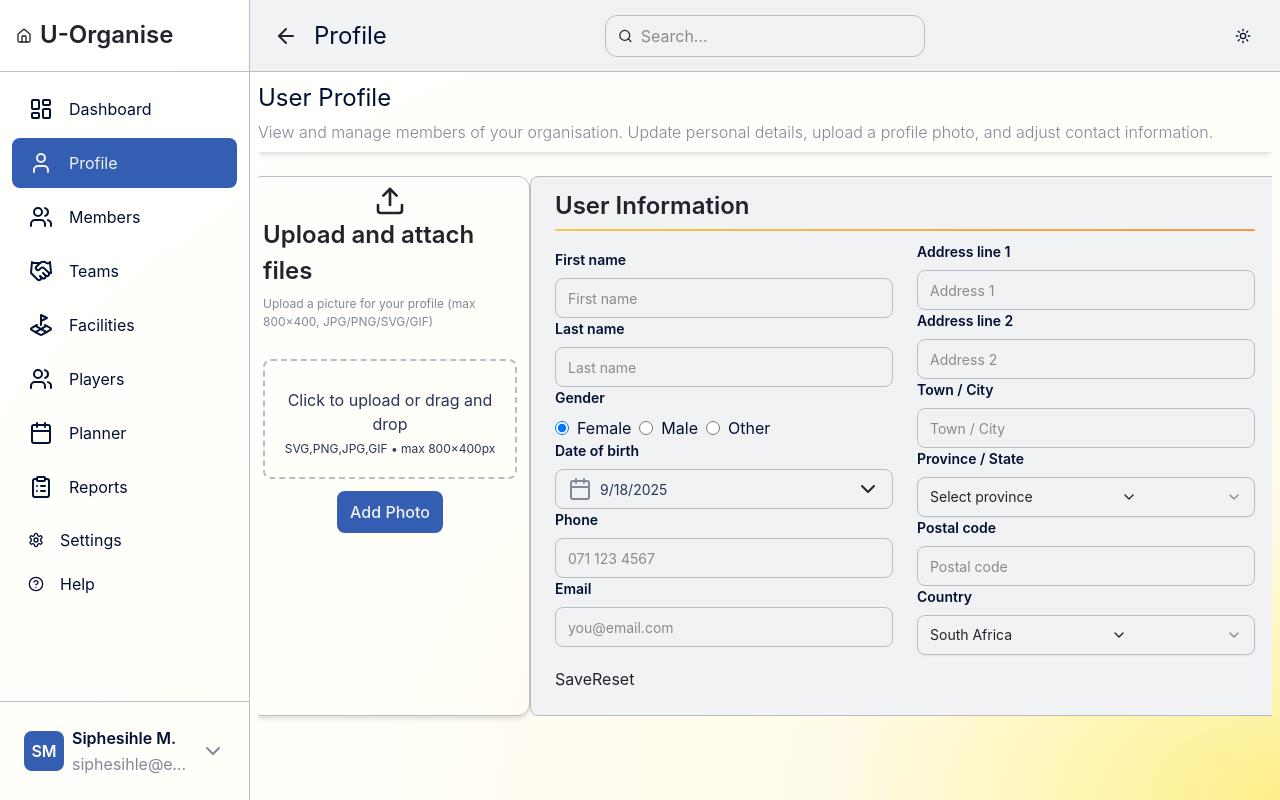
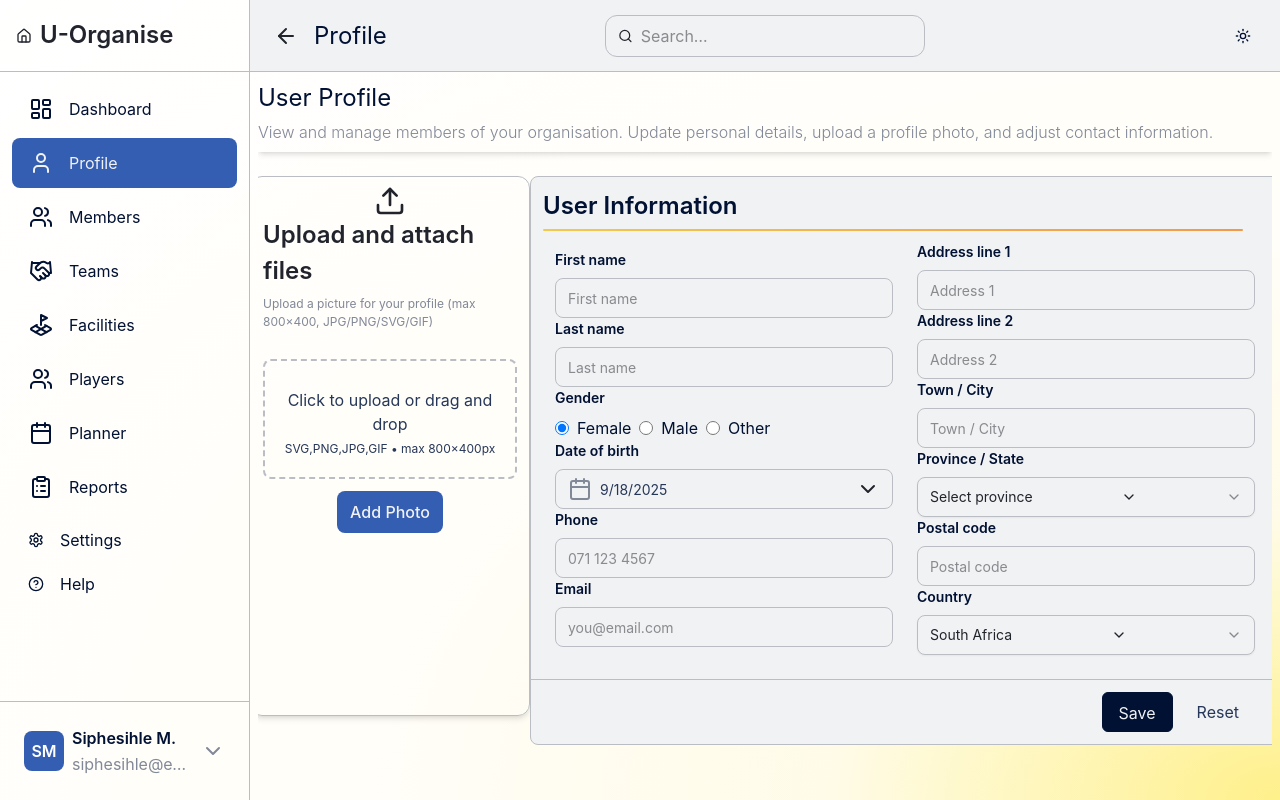
Before and after one commit to Sihle-Thwa/SportsManagment, a React (Vite) app in the folder frontend/: page /profile in a window 1280 px wide. Built offline with nearby package versions, Linux system fonts and the light colour scheme.

Commit message:
refactor: update UserInfoForm buttons for improved styling and layout; enhance CSS for better responsiveness

```diff
--- a/frontend/src/components/Form/UserInfoForm.tsx
+++ b/frontend/src/components/Form/UserInfoForm.tsx
@@ -132,21 +132,25 @@ export function UserInfoForm({
 							/>
 						</div>
 					</div>
+				</form>
 				<div className="cardFooter_userInfo" aria-hidden>
 					<div className="footerActions_userInfo">
-							<button type="submit" className="primary" disabled={isSubmitting}>
+						<button
+							type="submit"
+							className="button-primary button-lg buttonPrimary_userInfo"
+							disabled={isSubmitting}
+						>
 							Save
 						</button>
 						<button
 							type="button"
-								className="ghost"
+							className="button-secondary button-lg buttonSecondary_userInfo"
 							onClick={() => reset(defaultValues)}
 						>
 							Reset
 						</button>
 					</div>
 				</div>
-				</form>
 			</div>
 		</FormProvider>
 	);
--- a/frontend/src/components/Form/userinfoform.css
+++ b/frontend/src/components/Form/userinfoform.css
@@ -16,7 +16,7 @@
   display: flex;
   align-items: center;
   gap: 12px;
-  left: 24px;
+  left: 12px;
   top: 12px;
   width: 100%;
   position: absolute;
@@ -26,11 +26,12 @@
 .cardTitle_userInfo {
   font-size: var(--title-size-default);
   font-weight: var(--font-weight-semibold);
-  color: var(--card-foreground, var(--colour-neutral-900));
+  color: var(--text-primary);
   margin-top: -1px; /* slight visual tweak to align with icon */
   position: relative;
   white-space: nowrap;
   width: fit-content;
+  z-index: 1; /* ensure title is above accent line */
 }
 
 /* Accent line under the title — gold in your Figma */
@@ -65,3 +66,54 @@
   gap: 12px 24px; /* vertical and horizontal gaps */
   width: 100%;
 }
+
+.cardFooter_userInfo {
+  border-top: 1px solid var(--card-border);
+  top: auto;
+  bottom: 0;
+  padding: 12px 24px;
+  position: relative;
+  width: 100%;
+  display: flex;
+  justify-content: flex-end;
+  align-items: center;
+}
+
+.footerActions_userInfo {
+  display: flex;
+  justify-content: flex-end;
+  align-items: center;
+  gap: 8px;
+}
+
+.buttonPrimary_userInfo {
+  background-color: var(--button-bg);
+  color: var(--button-fg);
+  border: 1px solid var(--button-bd);
+  border-radius: var(--button-radius);
+  padding: 8px 16px;
+  font-size: var(--button-font-size);
+}
+
+.buttonPrimary_userInfo:hover {
+  background-color: var(--button-bg-hover);
+  color: var(--button-fg-hover);
+  border: 1px solid var(--button-bd-hover);
+  box-shadow: var(--button-shadow);
+}
+
+.buttonSecondary_userInfo {
+  background-color: var(--button-bg);
+  color: var(--button-fg);
+  border: 1px solid var(--button-bd);
+  border-radius: var(--button-radius);
+  padding: 8px 16px;
+  font-size: var(--button-font-size);
+}
+
+.buttonSecondary_userInfo:hover {
+  background-color: var(--button-bg-hover);
+  color: var(--button-fg-hover);
+  border: 1px solid var(--button-bd-hover);
+  box-shadow: var(--button-shadow);
+}
--- a/frontend/src/styles/components/button.css
+++ b/frontend/src/styles/components/button.css
@@ -1,5 +1,5 @@
 @import "tailwindcss";
-
+@import "../../styles/colours.css";
 /* ==========================================================================
    BUTTON TOKENS
    - This file maps those to button-specific tokens for clarity and reuse.
```
Lines whose indentation alone changed are shown as unchanged.
